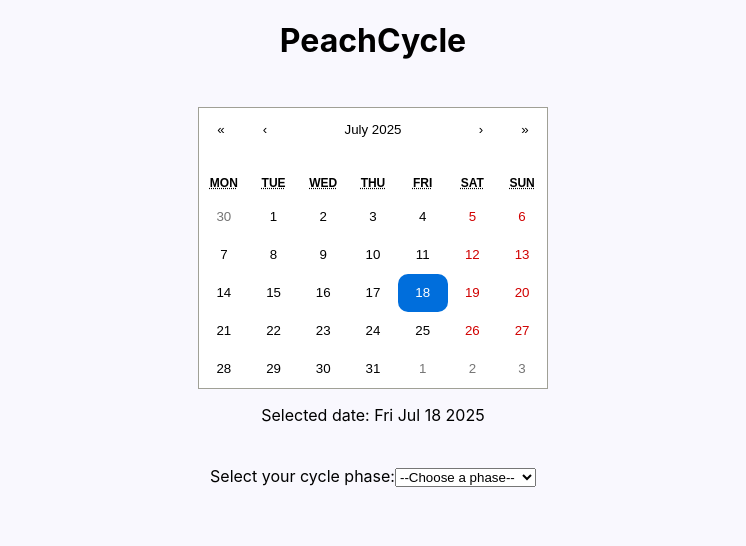
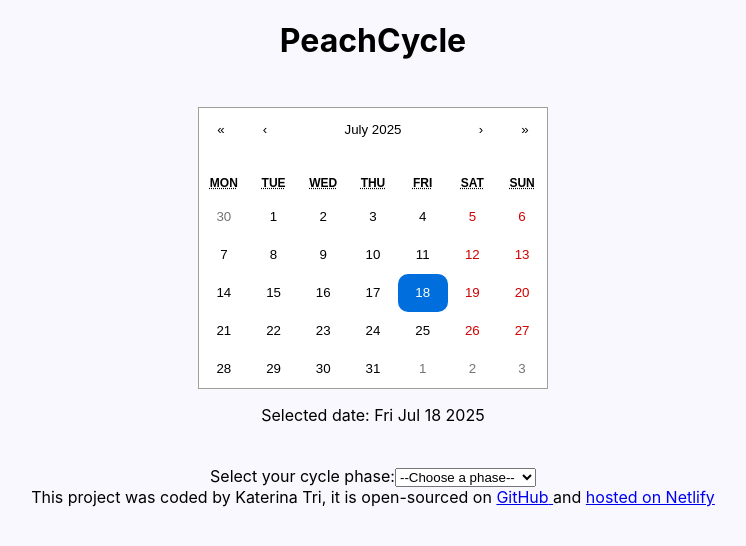
Before and after one commit to EkateriniTri/PeachCycle, a React (Create React App) app: page / in a window 1280 px wide. Shown: the top 546 px of the page, without its empty margins (267-1013 px from the left). Built offline with nearby package versions, Linux system fonts and the light colour scheme.

Commit message:
Added the footer for GitHub and Netlify in App.js

```diff
--- a/src/App.js
+++ b/src/App.js
@@ -14,6 +14,23 @@ function App() {
         </div>
 
         <CycleSelector />
+        <footer className="text-center">
+          This project was coded by Katerina Tri, it is open-sourced on{" "}
+          <a
+            href="https://github.com/EkateriniTri/PeachCycle.git"
+            target="_blank"
+            rel="noopener noreferrer">
+            {" "}
+            GitHub{" "}
+          </a>
+          and{" "}
+          <a
+            href="https://peach-cycle.netlify.app/"
+            target="_blank"
+            rel="noopener noreferrer">
+            hosted on Netlify
+          </a>
+        </footer>
       </div>
     </div>
   );
--- a/src/CycleSelector.css
+++ b/src/CycleSelector.css
@@ -0,0 +1,6 @@
+.phase {
+  background: white;
+  padding: 30px;
+  border-radius: 16px;
+  box-shadow: 5px 5px 5px rgba(0, 0, 0, 0.2);
+}
--- a/src/CycleSelector.js
+++ b/src/CycleSelector.js
@@ -11,7 +11,7 @@ export default function CycleSelector() {
   const phase = phaseData[selectedPhase];
 
   return (
-    <div>
+    <div className="phase">
       <label htmlFor="phase-select"> Select your cycle phase:</label>
       <select id="phase-select" value={selectedPhase} onChange={handleChange}>
         <option value="">--Choose a phase--</option>
```
